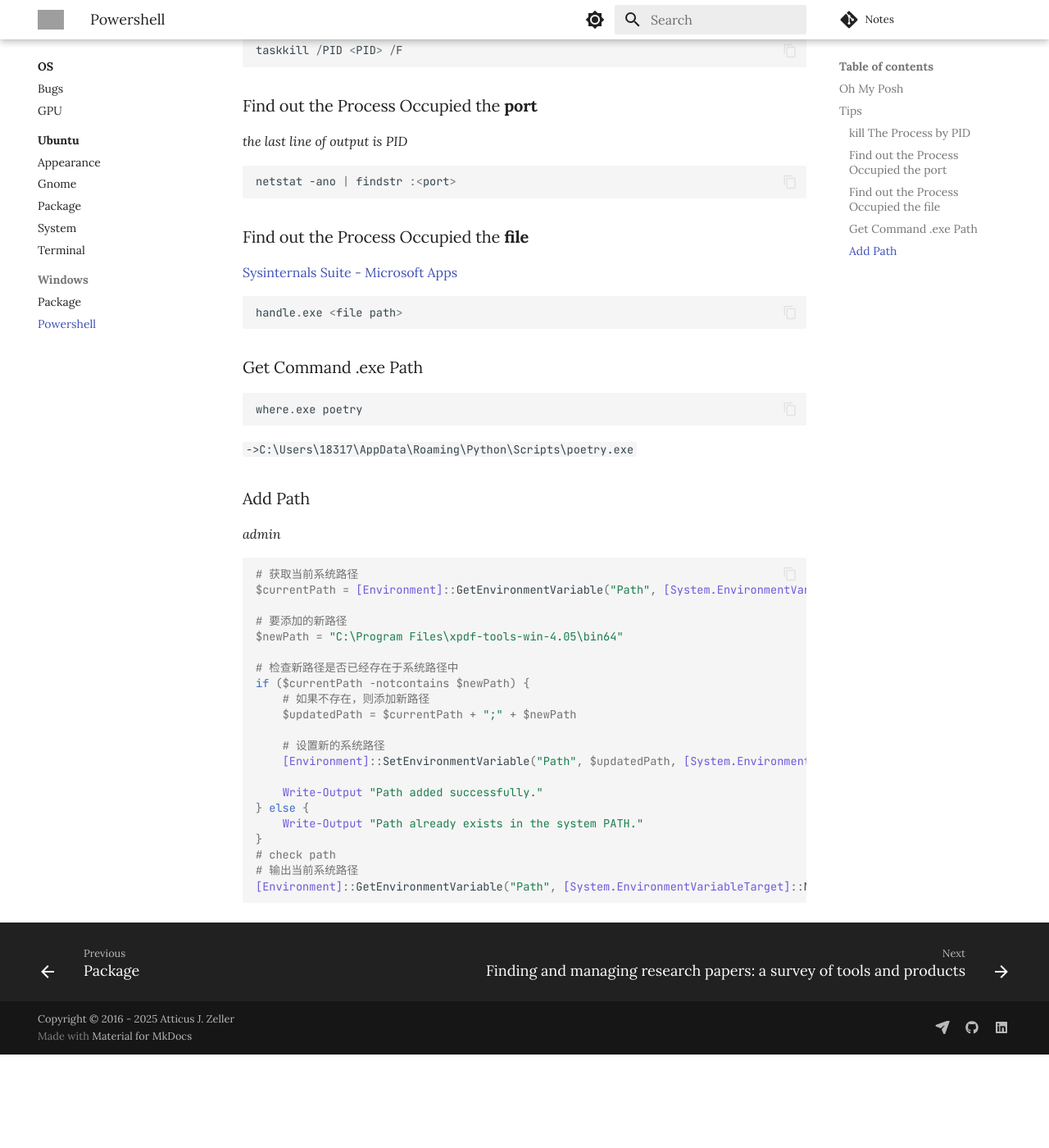
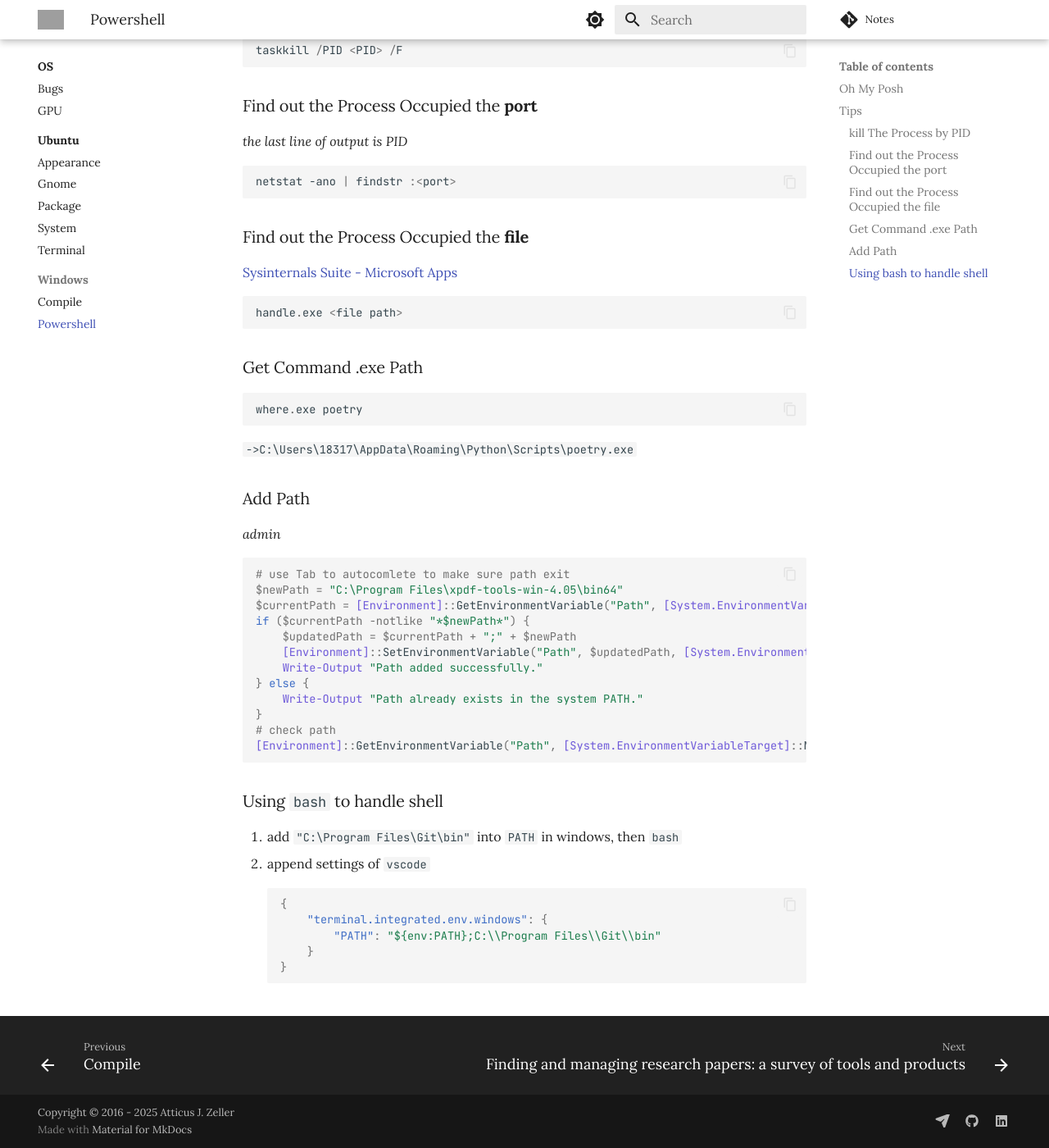
Before and after one commit to AtticusZeller/atticuszeller.github.io, an MkDocs documentation site: the page built from atticuszeller/OS/Windows/Powershell.md, in a window 1280 px wide and 1400 px high, scrolled down 820 px. Shown: the whole window at 82% size. Built offline with MkDocs 1.6.1 and Material for MkDocs 9.7.7, drawn with Linux system fonts in a browser that asks for light colours; nearby versions of some CDN libraries; library files that are not in the unit come from our copies; comment, search, counter and statistics services are not loaded; before the commit the page ends 2106 px from its top, so only the background shows below that; grey boxes are pictures that could not be loaded.

Commit message:
2025-03-05 20:09:23: ...
Affected files:
atticuszeller/OS/Windows/Compile.md
atticuszeller/OS/Windows/Package.md
atticuszeller/OS/Windows/Powershell.md

````diff
--- a/atticuszeller/OS/Windows/Powershell.md
+++ b/atticuszeller/OS/Windows/Powershell.md
@@ -63,26 +63,31 @@ where.exe poetry
 _admin_
 
 ```powershell
-# 获取当前系统路径
+# use Tab to autocomlete to make sure path exit
+$newPath = "C:\Program Files\xpdf-tools-win-4.05\bin64"
 $currentPath = [Environment]::GetEnvironmentVariable("Path", [System.EnvironmentVariableTarget]::Machine)
-
-# 要添加的新路径
-$newPath = "C:\Program Files\xpdf-tools-win-4.05\bin64"
-
-# 检查新路径是否已经存在于系统路径中
-if ($currentPath -notcontains $newPath) {
-    # 如果不存在，则添加新路径
+if ($currentPath -notlike "*$newPath*") {
     $updatedPath = $currentPath + ";" + $newPath
-
-    # 设置新的系统路径
     [Environment]::SetEnvironmentVariable("Path", $updatedPath, [System.EnvironmentVariableTarget]::Machine)
-
     Write-Output "Path added successfully."
 } else {
     Write-Output "Path already exists in the system PATH."
 }
 # check path
-# 输出当前系统路径
-[Environment]::GetEnvironmentVariable("Path", [System.EnvironmentVariableTarget]::Machine)
+[Environment]::GetEnvironmentVariable("Path", [System.EnvironmentVariableTarget]::Machine) -split ";"
+```
 
+
+
+### Using `bash` to handle shell
+
+
+1. add `"C:\Program Files\Git\bin"` into `PATH` in windows, then `bash`
+2. append settings of `vscode`
+```json
+{
+	"terminal.integrated.env.windows": {
+		"PATH": "${env:PATH};C:\\Program Files\\Git\\bin"
+	}
+}
 ```
````
Also changed, not shown: atticuszeller/OS/Windows/Package.md (deleted, +0 -8 lines), atticuszeller/OS/Windows/Compile.md (added).
